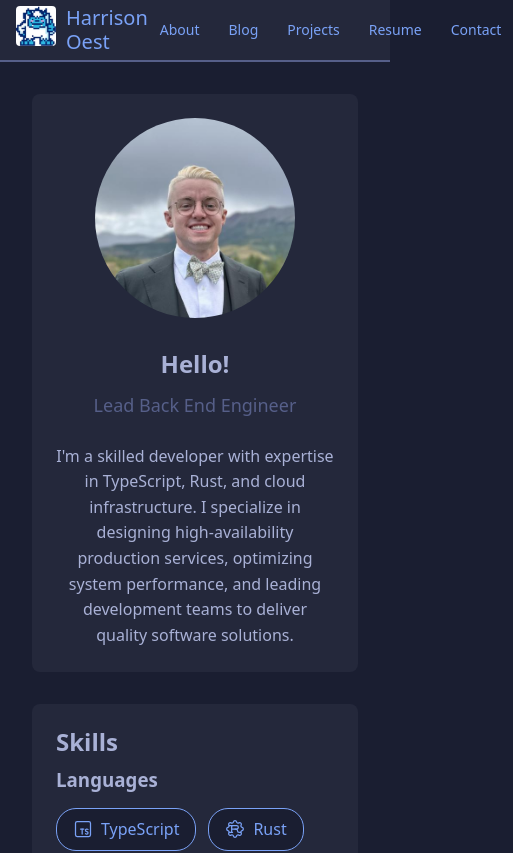
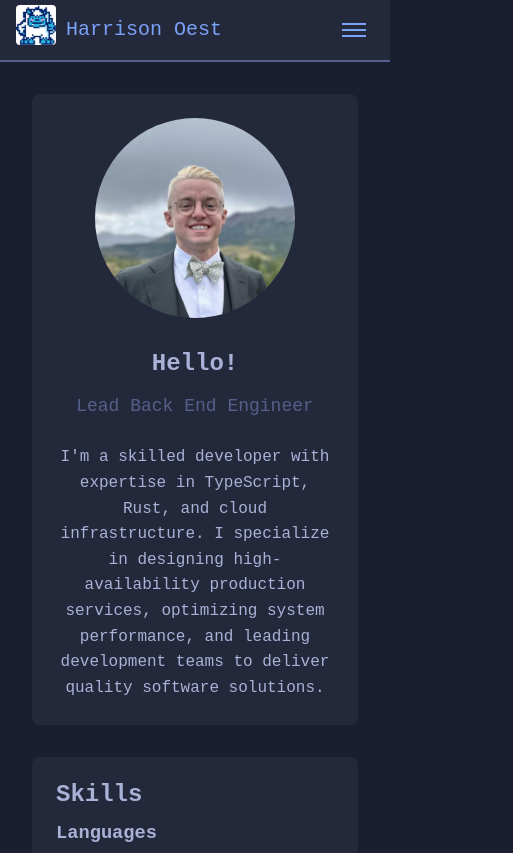
Before and after one commit to harrisonoest/harrisonoest.github.io, a React (Vite) app: page / in a window 390 px wide. Shown: the top 853 px of the page, 513 px wide, since content can reach past the window. Built offline with nearby package versions, Linux system fonts and the light colour scheme.

Commit message:
refactor: reduced bundle size and added mobile support

```diff
--- a/package.json
+++ b/package.json
@@ -31,8 +31,6 @@
     "eslint-plugin-react-refresh": "^0.4.19",
     "gh-pages": "^6.3.0",
     "globals": "^15.15.0",
-    "postcss": "^8.5.3",
-    "postcss-simple-vars": "^7.0.1",
     "typescript": "~5.7.2",
     "typescript-eslint": "^8.24.1",
     "vite": "^6.2.0"
--- a/postcss.config.cjs
+++ /dev/null
@@ -1,3 +0,0 @@
-module.exports = {
-  plugins: {},
-};
--- a/src/App.tsx
+++ b/src/App.tsx
@@ -1,19 +1,22 @@
 import "./App.css";
+import { lazy, Suspense } from "react";
 import { BrowserRouter, Route, Routes } from "react-router-dom";
 import { HeaderSimple } from "./organisms/Header";
 import { Footer } from "./organisms/Footer";
-import { About } from "./pages/About";
-import { Blog } from "./pages/Blog";
-import { BlogPost } from "./organisms/BlogPost";
-import { Projects } from "./pages/Projects";
-import { Resume } from "./pages/Resume";
-import { Contact } from "./pages/Contact";
+
+const About = lazy(() => import("./pages/About").then(m => ({ default: m.About })));
+const Blog = lazy(() => import("./pages/Blog").then(m => ({ default: m.Blog })));
+const BlogPost = lazy(() => import("./organisms/BlogPost").then(m => ({ default: m.BlogPost })));
+const Projects = lazy(() => import("./pages/Projects").then(m => ({ default: m.Projects })));
+const Resume = lazy(() => import("./pages/Resume").then(m => ({ default: m.Resume })));
+const Contact = lazy(() => import("./pages/Contact").then(m => ({ default: m.Contact })));
 
 export default function App() {
   return (
     <BrowserRouter>
       <HeaderSimple />
       <main style={{ padding: '2rem 1rem', flex: 1 }}>
+        <Suspense fallback={<div style={{ textAlign: 'center', padding: '2rem', color: 'var(--dimmed)' }}>Loading...</div>}>
           <Routes>
             <Route path="/" element={<About />} />
             <Route path="/about" element={<About />} />
@@ -24,6 +27,7 @@ export default function App() {
             <Route path="/contact" element={<Contact />} />
             <Route path="*" element={<About />} />
           </Routes>
+        </Suspense>
       </main>
       <Footer />
     </BrowserRouter>
--- a/src/organisms/Header.css
+++ b/src/organisms/Header.css
@@ -26,6 +26,23 @@
   margin: 0;
 }
 
+.header-burger {
+  display: none;
+  flex-direction: column;
+  gap: 4px;
+  background: none;
+  border: none;
+  cursor: pointer;
+  padding: 8px;
+}
+
+.header-burger span {
+  width: 24px;
+  height: 2px;
+  background: var(--blue);
+  transition: all 0.3s;
+}
+
 .header-nav {
   display: flex;
   gap: 5px;
@@ -44,7 +61,42 @@
   background: var(--bg);
 }
 
+.header-link:focus {
+  outline: 2px solid var(--purple);
+  outline-offset: 2px;
+}
+
 .header-link[data-active] {
   background: var(--blue);
   color: var(--bg);
 }
+
+@media (max-width: 768px) {
+  .header-burger {
+    display: flex;
+    z-index: 101;
+  }
+
+  .header-nav {
+    position: fixed;
+    top: 60px;
+    right: -100%;
+    width: 250px;
+    height: calc(100vh - 60px);
+    background: var(--surface);
+    flex-direction: column;
+    padding: 2rem 1rem;
+    gap: 1rem;
+    transition: right 0.3s;
+    border-left: 2px solid var(--dimmed);
+  }
+
+  .header-nav.open {
+    right: 0;
+  }
+
+  .header-link {
+    width: 100%;
+    text-align: center;
+  }
+}
--- a/src/organisms/Header.tsx
+++ b/src/organisms/Header.tsx
@@ -1,3 +1,4 @@
+import { useState } from "react";
 import { NavLink, useLocation } from "react-router-dom";
 import yetiLogo from "../assets/yeti_150x150.webp";
 import "./Header.css";
@@ -12,6 +13,7 @@ const links = [
 
 export function HeaderSimple() {
   const location = useLocation();
+  const [menuOpen, setMenuOpen] = useState(false);
 
   return (
     <header className="header">
@@ -22,13 +24,25 @@ export function HeaderSimple() {
           </a>
           <h2 className="header-title">Harrison Oest</h2>
         </div>
-        <nav className="header-nav">
+
+        <button
+          className="header-burger"
+          onClick={() => setMenuOpen(!menuOpen)}
+          aria-label="Toggle menu"
+        >
+          <span></span>
+          <span></span>
+          <span></span>
+        </button>
+
+        <nav className={`header-nav ${menuOpen ? 'open' : ''}`}>
           {links.map((link) => (
             <NavLink
               key={link.label}
               to={link.link}
               className="header-link"
               data-active={location.pathname === link.link || undefined}
+              onClick={() => setMenuOpen(false)}
             >
               {link.label}
             </NavLink>
--- a/src/pages/Projects.css
+++ b/src/pages/Projects.css
@@ -2,6 +2,12 @@
   display: grid;
   grid-template-columns: repeat(auto-fill, minmax(350px, 1fr));
   gap: 2rem;
+}
+
+@media (max-width: 768px) {
+  .projects-grid {
+    grid-template-columns: 1fr;
+  }
 }
 
 .project-card {
--- a/src/pages/Resume.css
+++ b/src/pages/Resume.css
@@ -31,6 +31,12 @@
   grid-template-columns: repeat(2, 1fr);
   gap: 1rem;
   margin: 2rem 0;
+}
+
+@media (max-width: 480px) {
+  .captcha-grid {
+    grid-template-columns: 1fr;
+  }
 }
 
 .captcha-image {
--- a/src/styles/global.css
+++ b/src/styles/global.css
@@ -23,8 +23,8 @@ html,
 body {
   background: var(--bg);
   color: var(--text);
-  font-family: 'IBM Plex Sans', system-ui, -apple-system, sans-serif;
-  line-height: 1.6;
+  font-family: 'IBM Plex Mono', monospace;
+  line-height: 1.7;
   min-height: 100vh;
 }
 
@@ -51,6 +51,14 @@ a:hover {
   color: var(--purple);
 }
 
+a:focus,
+button:focus,
+input:focus,
+textarea:focus {
+  outline: 2px solid var(--purple);
+  outline-offset: 2px;
+}
+
 /* Selection */
 ::selection {
   background: var(--purple);
```
Also changed, not shown: 2 other files (tests, documents, lock files or other folders). Lines whose indentation alone changed are shown as unchanged.
